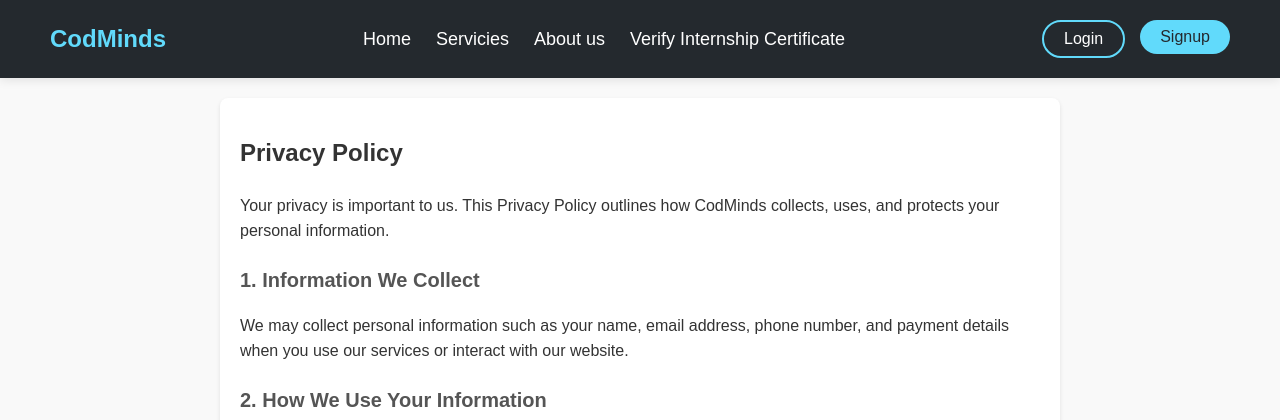
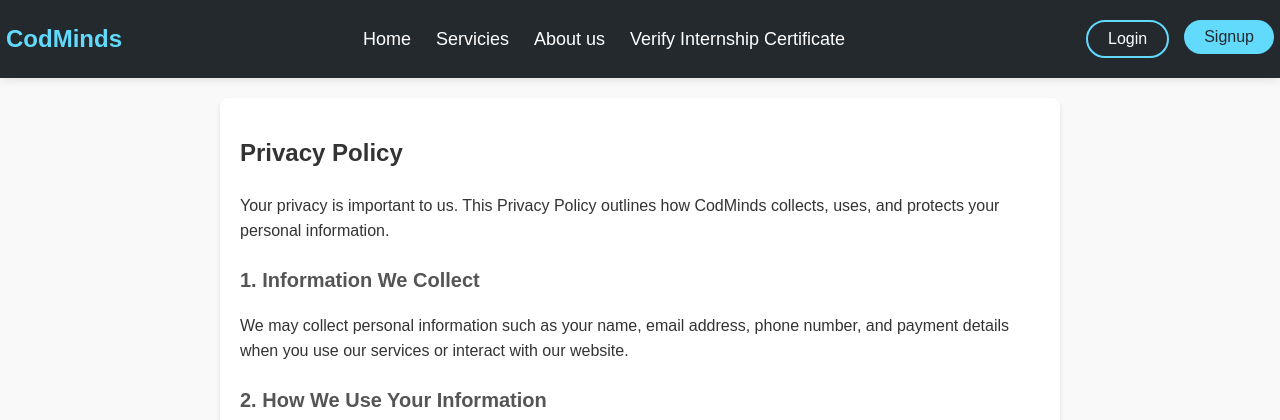
Before and after one commit to ghanshyamvaja11/CodMinds, a Django app: page /privacy-policy/ in a window 1280 px wide. Shown: the top 420 px of the page. Run offline with Django 5.2, Linux system fonts and the light colour scheme; parts of the project's set-up code (start-up, migrations or seed data) failed here and were passed over.

Commit message:
Header Fix
Header Fix

```diff
--- a/entry/templates/Privacy_Policy.html
+++ b/entry/templates/Privacy_Policy.html
@@ -20,7 +20,7 @@
             display: flex;
             justify-content: space-between;
             align-items: center;
-            padding: 20px 50px;
+            padding: 20px 6px;
             background-color: #24292e;
             color: #fff;
             position: sticky;
--- a/entry/templates/T&C.html
+++ b/entry/templates/T&C.html
@@ -20,7 +20,7 @@
   display: flex;
   justify-content: space-between;
   align-items: center;
-  padding: 20px 50px;
+  padding: 20px 6px;
   background-color: #24292e;
   color: #fff;
   position: sticky;
```
